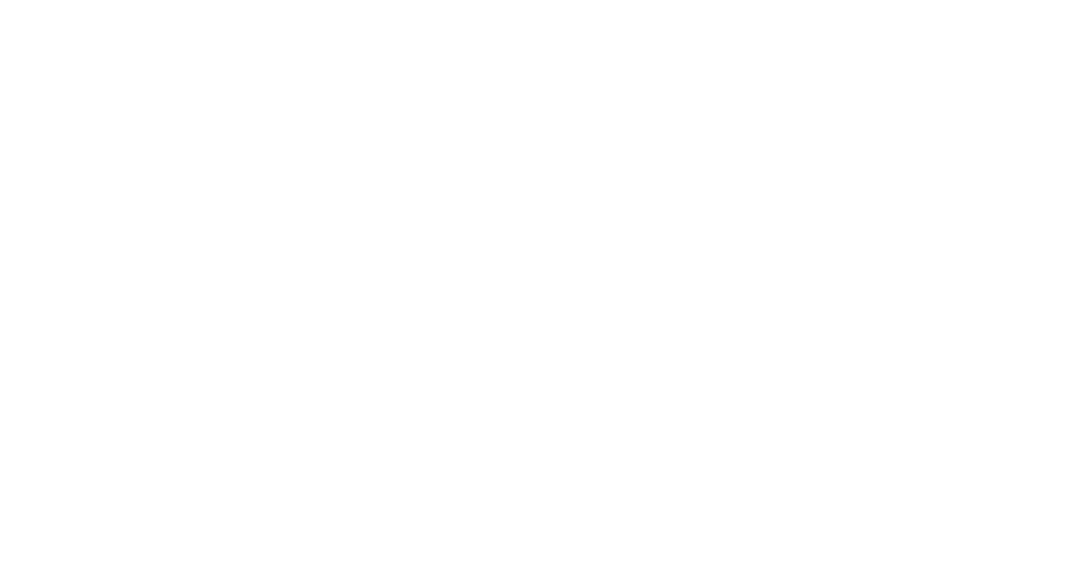
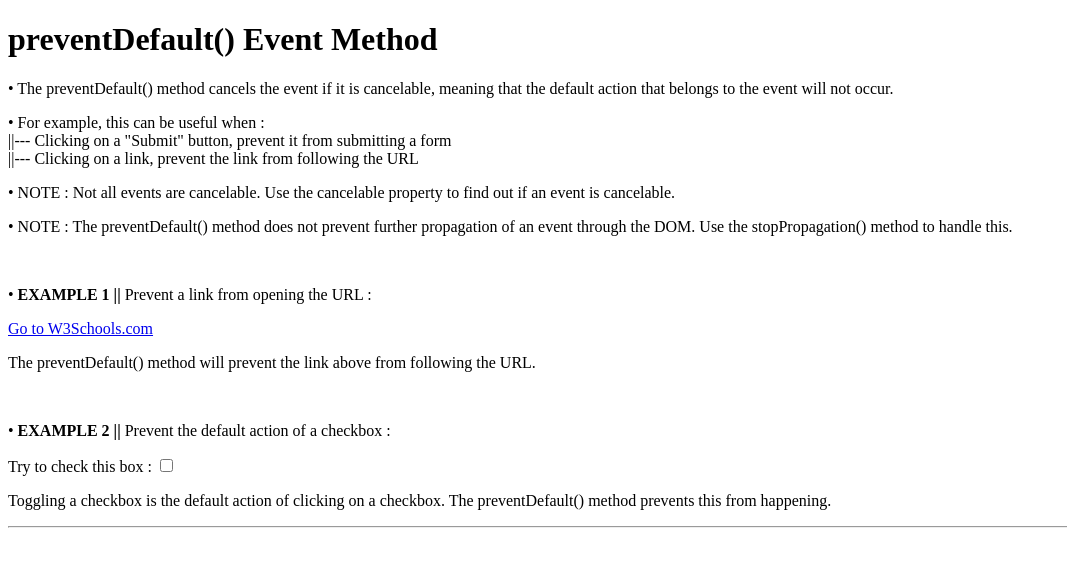
Before and after one commit to shubham2o/LocalStorage, a plain HTML site: page Doubts/doubts.html in a window 1280 px wide. Shown: the whole page, without its empty margins (0-1067 px from the left). Drawn offline with Linux system fonts and the light colour scheme.

Commit message:
preventDefault() Event Method added

```diff
--- a/Doubts/doubts.html
+++ b/Doubts/doubts.html
@@ -10,6 +10,35 @@
 </head>
 
 <body>
+    <!-- preventDefault() Event Method -->
+    <h1>preventDefault() Event Method</h1>
+    <p>• The preventDefault() method cancels the event if it is cancelable, meaning that the default action that belongs
+        to the event will not occur.</p>
+    <p>• For example, this can be useful when :
+        <br> ||--- Clicking on a "Submit" button, prevent it from submitting a form
+        <br> ||--- Clicking on a link, prevent the link from following the URL
+    </p>
+    <p>• NOTE : Not all events are cancelable. Use the cancelable property to find out if an event is cancelable.</p>
+    <p>• NOTE : The preventDefault() method does not prevent further propagation of an event through the DOM. Use the
+        stopPropagation() method to handle this.</p>
+    <br>
+
+    <!-- EXAMPLE 1 || -->
+    <p>• <strong>EXAMPLE 1 ||</strong>
+        Prevent a link from opening the URL :
+    </p>
+    <a id="myAnchor" href="https://w3schools.com/">Go to W3Schools.com</a>
+    <p>The preventDefault() method will prevent the link above from following the URL.</p>
+    <br>
+
+    <!-- EXAMPLE 2 || -->
+    <p>• <strong>EXAMPLE 2 ||</strong>
+        Prevent the default action of a checkbox :</p>
+    Try to check this box : <input type="checkbox" id="myCheckbox">
+    <p>Toggling a checkbox is the default action of clicking on a checkbox. The preventDefault() method prevents this
+        from happening.</p>
+    <hr>
+
     <script src="doubts.js"></script>
 </body>
 
--- a/Doubts/doubts.js
+++ b/Doubts/doubts.js
@@ -0,0 +1,11 @@
+// preventDefault() Event Method
+// EXAMPLE 1 ||
+document.getElementById("myAnchor").addEventListener("click", function (event) {
+    event.preventDefault();
+});
+
+
+// EXAMPLE 2 ||
+document.getElementById("myCheckbox").addEventListener("click", function (event) {
+    event.preventDefault();
+});
```
